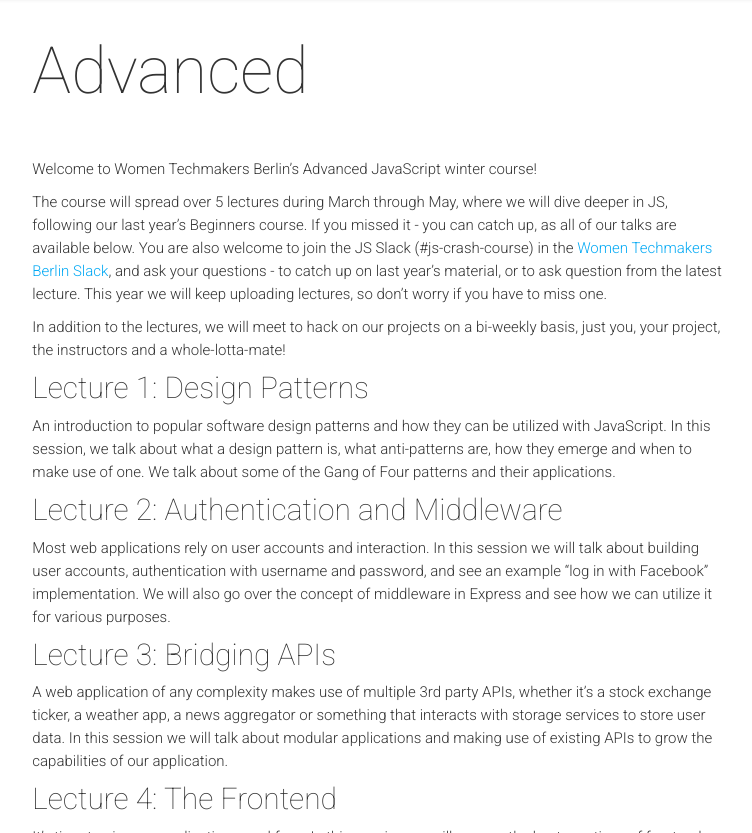
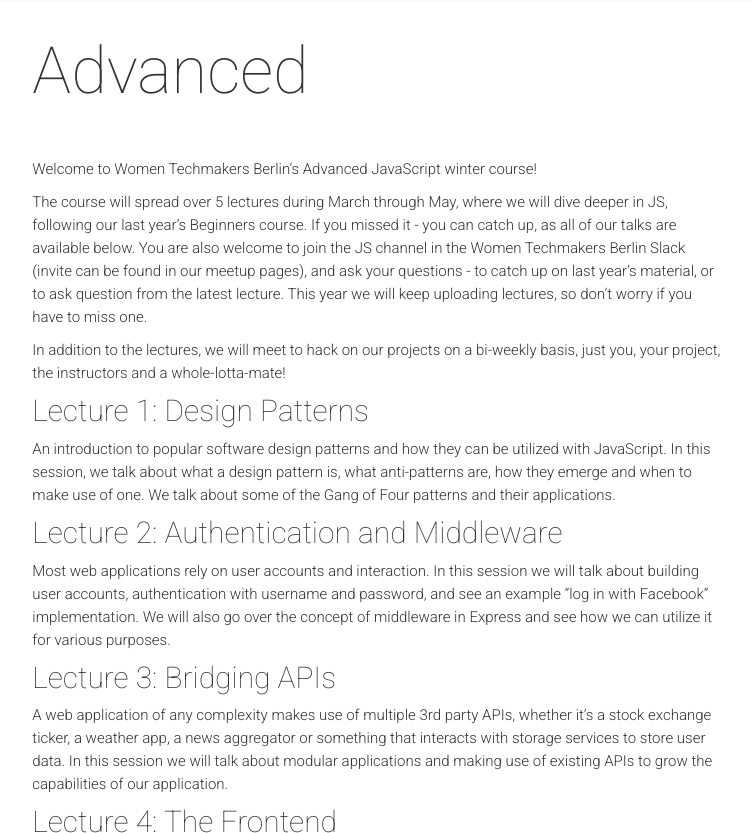
Before and after one commit to WTMBerlin/wtmberlin.github.io, a Jekyll site: the page built from javascript-crash-course.md, in a window 1280 px wide and 900 px high, scrolled down 344 px, cut to the strip 67-900 px from the top of the window. Shown: the whole strip, without its empty margins (196-948 px from the left). Built offline with Jekyll 4.4.1, drawn with Linux system fonts in a browser that asks for light colours; nearby versions of some CDN libraries; comment, search, counter and statistics services are not loaded.

Commit message:
Remove temp slack invite link

```diff
--- a/javascript-crash-course.md
+++ b/javascript-crash-course.md
@@ -10,7 +10,7 @@ isStaticPost: true
 Welcome to Women Techmakers Berlin's Advanced JavaScript winter course!
 
 The course will spread over 5 lectures during March through May, where we will dive deeper in JS, following our last year's Beginners course. If you missed it - you can catch up, as all of our talks are available below.
-You are also welcome to join the JS Slack (#js-crash-course) in the [Women Techmakers Berlin Slack](https://join.slack.com/t/womentechmakersberlin/shared_invite/enQtMjQ1ODcwNTIyMTAxLTY1NmVjMGQzOTgxNmI0ZWUwYWNlNDg0MjkyYjEwNDY5ZjVlMzU1ZDZlMjc1MGUzNzRhZWM3YzYxMDVmNWYzNjQ), and ask your questions - to catch up on last year's material, or to ask question from the latest lecture.
+You are also welcome to join the JS channel in the Women Techmakers Berlin Slack (invite can be found in our meetup pages), and ask your questions - to catch up on last year's material, or to ask question from the latest lecture.
 This year we will keep uploading lectures, so don't worry if you have to miss one.
 
 In addition to the lectures, we will meet to hack on our projects on a bi-weekly basis, just you, your project, the instructors and a whole-lotta-mate!
```
